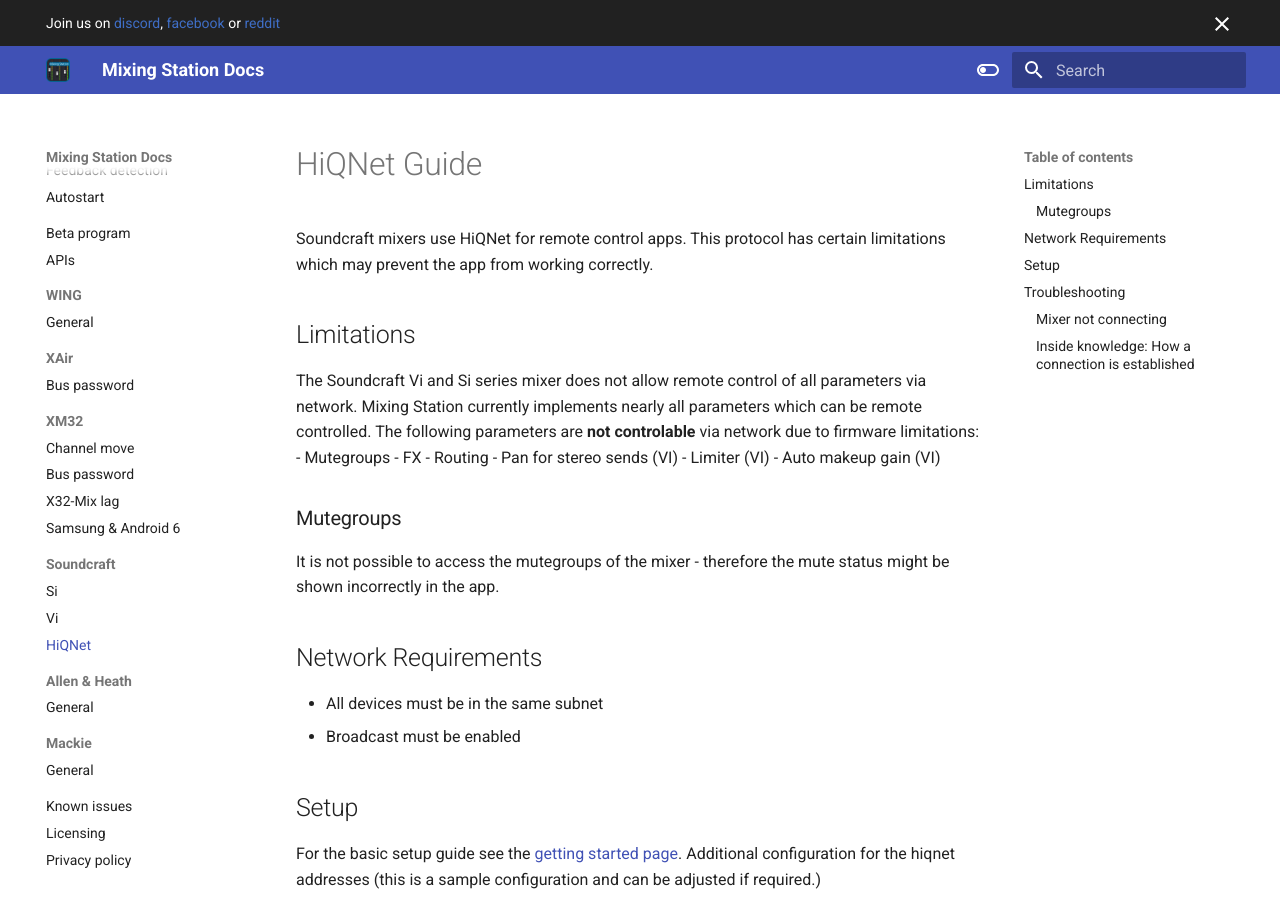
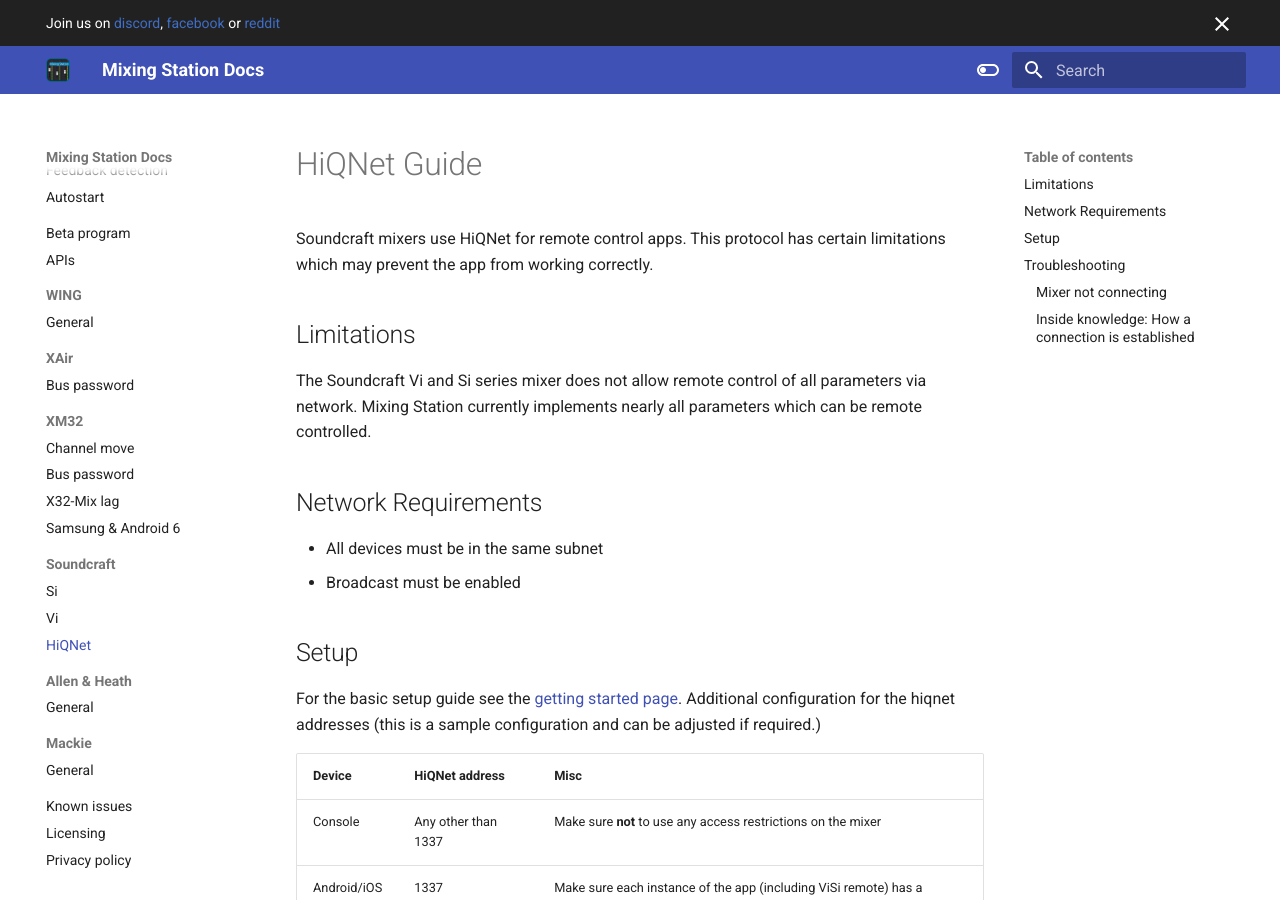
Before and after one commit to davidgiga1993/mixing-station-docs, an MkDocs documentation site: the page built from docs/soundcraft/hiqnet.md, in a window 1280 px wide and 900 px high. Built offline with MkDocs 1.6.1 and Material for MkDocs 9.7.7, drawn with Linux system fonts in a browser that asks for light colours.

Commit message:
docs: hiqnet

```diff
--- a/docs/soundcraft/hiqnet.md
+++ b/docs/soundcraft/hiqnet.md
@@ -5,16 +5,7 @@
 ## Limitations
 The Soundcraft Vi and Si series mixer does not allow remote control of all parameters via network.
 Mixing Station currently implements nearly all parameters which can be remote controlled.
-The following parameters are **not controlable** via network due to firmware limitations:
-- Mutegroups
-- FX
-- Routing
-- Pan for stereo sends (VI)
-- Limiter (VI)
-- Auto makeup gain (VI)
 
-### Mutegroups
-It is not possible to access the mutegroups of the mixer - therefore the mute status might be shown incorrectly in the app.
 
 ## Network Requirements
 
```
Also changed, not shown: docs/settings/global.md (+2 -0 lines), docs/soundcraft/si-performer.md (+7 -1 lines).
